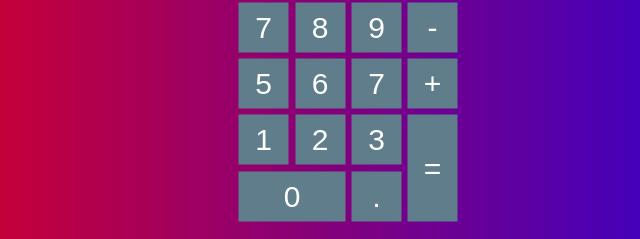
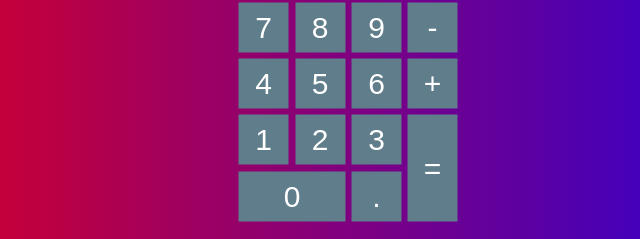
Before and after one commit to Phani-E650/calculator, a plain HTML site: page index.html in a window 1280 px wide. Shown: the part 333-572 px from the top of the page, 292-932 px from the left. Drawn offline with Linux system fonts and the light colour scheme.

Commit message:
Update index.html

```diff
--- a/index.html
+++ b/index.html
@@ -29,9 +29,9 @@
                         <td> <input class="button" type="button" value="-" onclick="insert('-')" ></td>
                     </tr>
                     <tr>
-                        <td> <input class="button" type="button" value="5" onclick="insert(4)" ></td>
-                        <td> <input class="button" type="button" value="6" onclick="insert(5)" ></td>
-                        <td> <input class="button" type="button" value="7" onclick="insert(6)" ></td>
+                        <td> <input class="button" type="button" value="4" onclick="insert(4)" ></td>
+                        <td> <input class="button" type="button" value="5" onclick="insert(5)" ></td>
+                        <td> <input class="button" type="button" value="6" onclick="insert(6)" ></td>
                         <td> <input class="button" type="button" value="+" onclick="insert('+')" ></td>
                     </tr>
                     <tr>
```
